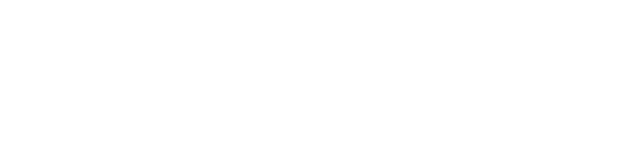
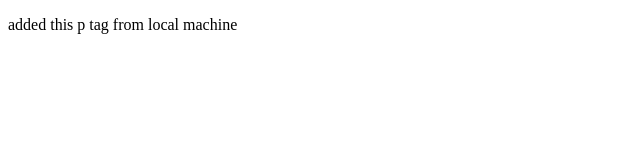
Before and after one commit to dotun-ogundare/learning-git, a plain HTML site: page index.html in a window 1280 px wide. Shown: the whole page, without its empty margins (0-640 px from the left). Drawn offline with Linux system fonts and the light colour scheme.

Commit message:
added p tag from local machine

```diff
--- a/index.html
+++ b/index.html
@@ -13,6 +13,6 @@
         <link rel="stylesheet" href="">
     </head>
     <body>
-
+        <p> added this p tag from local machine </p>
     </body>
 </html>
```
